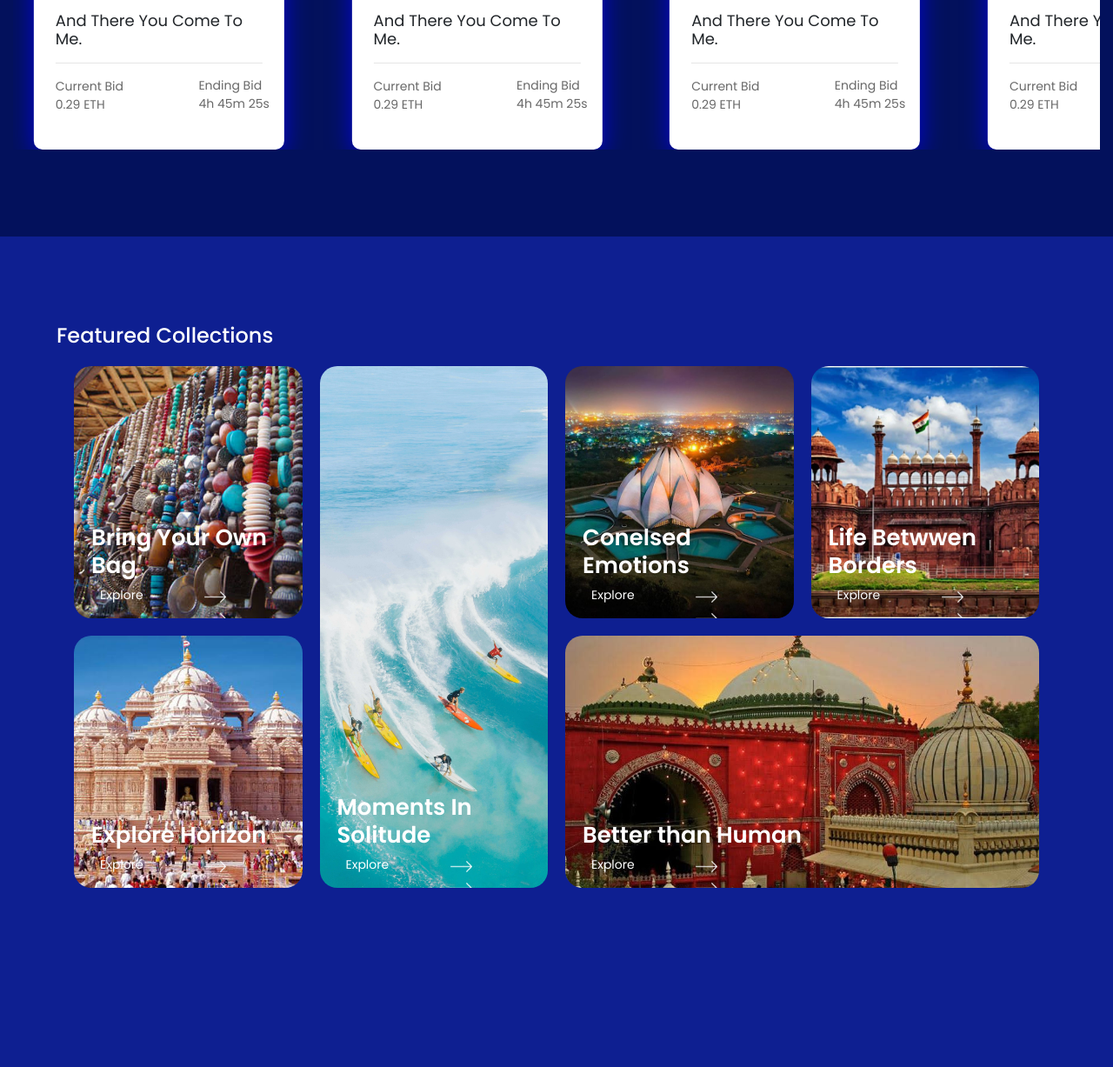
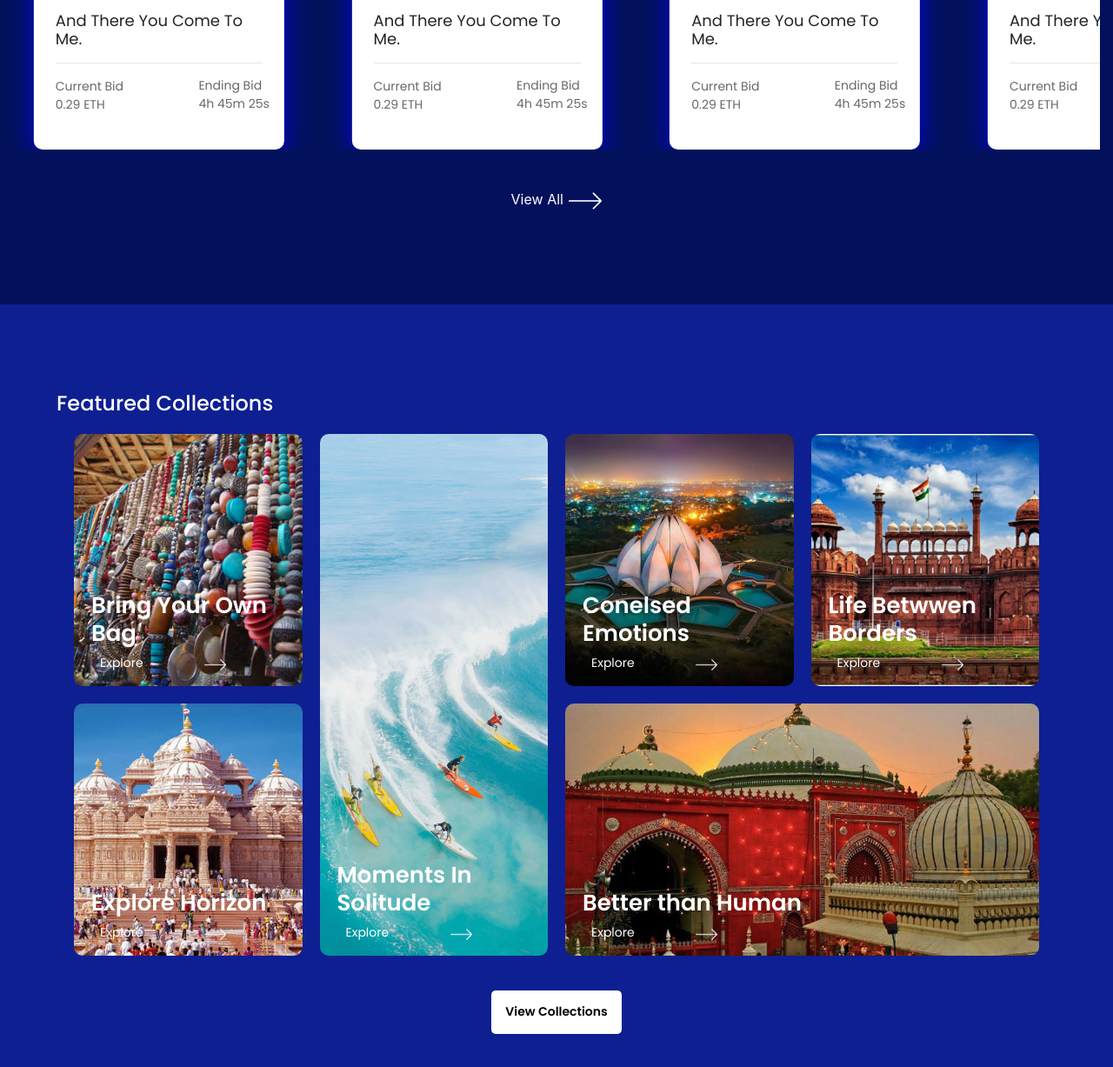
Before and after one commit to ruks2022/Creative-NFT, a plain HTML site: page index.html in a window 1280 px wide. Shown: the part 1225-2452 px from the top of the page at 87% size. Before the commit the page ends 2266 px from the top, so only its background shows below. Drawn offline with nearby package versions, Linux system fonts and the light colour scheme.

Commit message:
completed

```diff
--- a/index.html
+++ b/index.html
@@ -135,10 +135,12 @@
                     </div>
                 </div>
             </div>
-
             <!-- If we need navigation buttons -->
             <div class="swiper-button-prev"></div>
             <div class="swiper-button-next"></div>
+        </div>
+        <div class="trending-action">
+            <a class="trending-btn">View All <img src="./img/right-arrow.png" alt="arrow" class="arrow-icon"></a>
         </div>
     </div>
 
@@ -146,8 +148,6 @@
 
     <section id="featured" class="featured">
         <h1 class="featured-title" data-aos="fade-up">Featured Collections</h1>
-
-
         <div class="container tours-container">
             <div class="tour-card">
                 <img src="./img/travel-experia2.jpeg" class="tour-img" alt="">
@@ -192,7 +192,11 @@
                 </div>
             </div>
         </div>
+        <div class="featured-action">
+            <button class="featured-btn">View Collections</button>
+        </div>
     </section>
+
     <script src="https://unpkg.com/aos@2.3.1/dist/aos.js"></script>
     <script src="./jquery.min.js"></script>
     <script src="./popper.min.js"></script>
--- a/style.css
+++ b/style.css
@@ -210,6 +210,18 @@ p{
     padding-bottom: 20px;
     padding-left: 30px;
   }
+  .trending-action{
+    padding-top: 40px;
+    position: relative;
+    display: flex;
+    justify-content: center;
+    align-items: center;
+    color: #fff;
+  }
+  .arrow-icon{
+    width: 40px;
+    padding-left: 2px;
+  }
   .trending-title{
     font-size: 24px;
     font-weight: 500;
@@ -320,11 +332,12 @@ p{
     width: 100%;
     height: 100%;
     position: relative;
-    border-radius: 20px;
+    border-radius: 10px;
     overflow: hidden;
     pad: 10px;
     display: flex;
     align-items: end;
+    cursor: pointer;
 }
 .tour-img{
     position: absolute;
@@ -364,4 +377,31 @@ p{
     width: 25px;
     height: 45px;
     background-size: contain;
+    background-repeat: no-repeat;
+    cursor: pointer;
 }
+.featured-action{
+    padding-top: 40px;
+    padding-bottom: 100px;
+    position: relative;
+    display: flex;
+    justify-content: center;
+    align-items: center;
+    color: #fff;
+}
+.featured-btn{
+    background: #fff;
+    color: #000;
+    width: 150px;
+    height: 50px;
+    border-radius: 5px;
+    border: none;
+    font-size: 14px;
+    font-family: 'poppins';
+    font-weight: 600;
+}
+.featured-btn:hover{
+    background-color: #0E1F91;
+    color: #fff;
+    cursor: pointer;
+}
```
